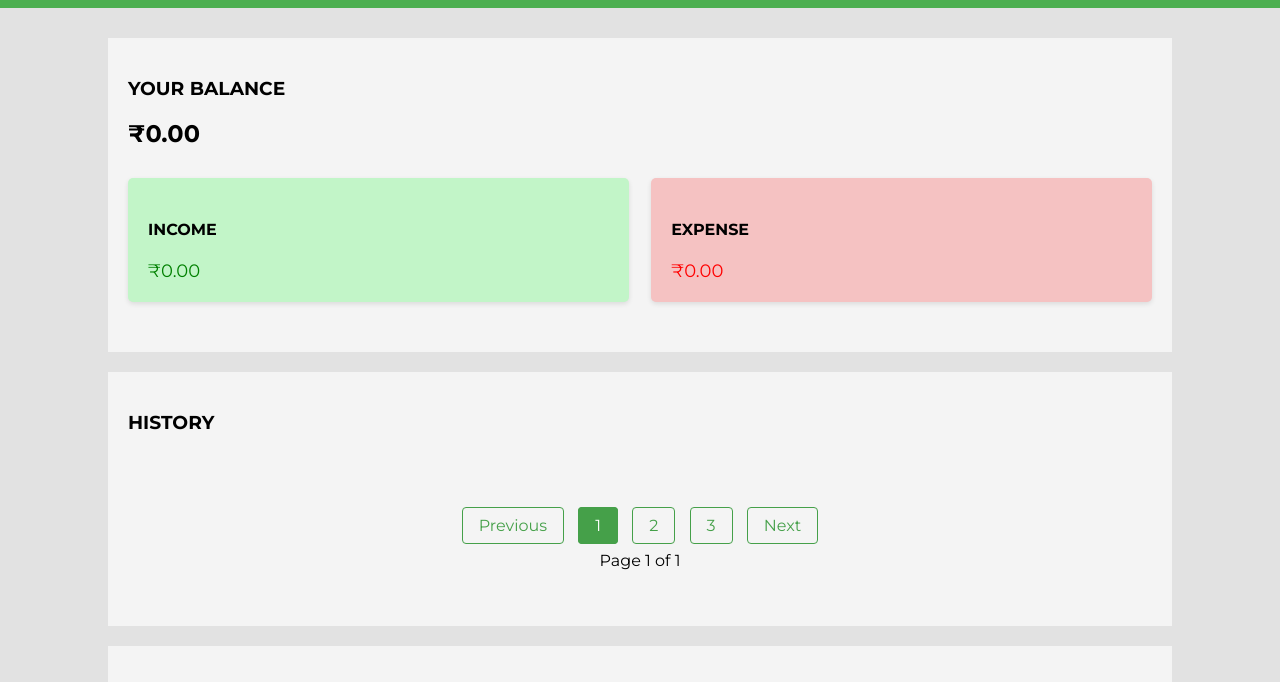
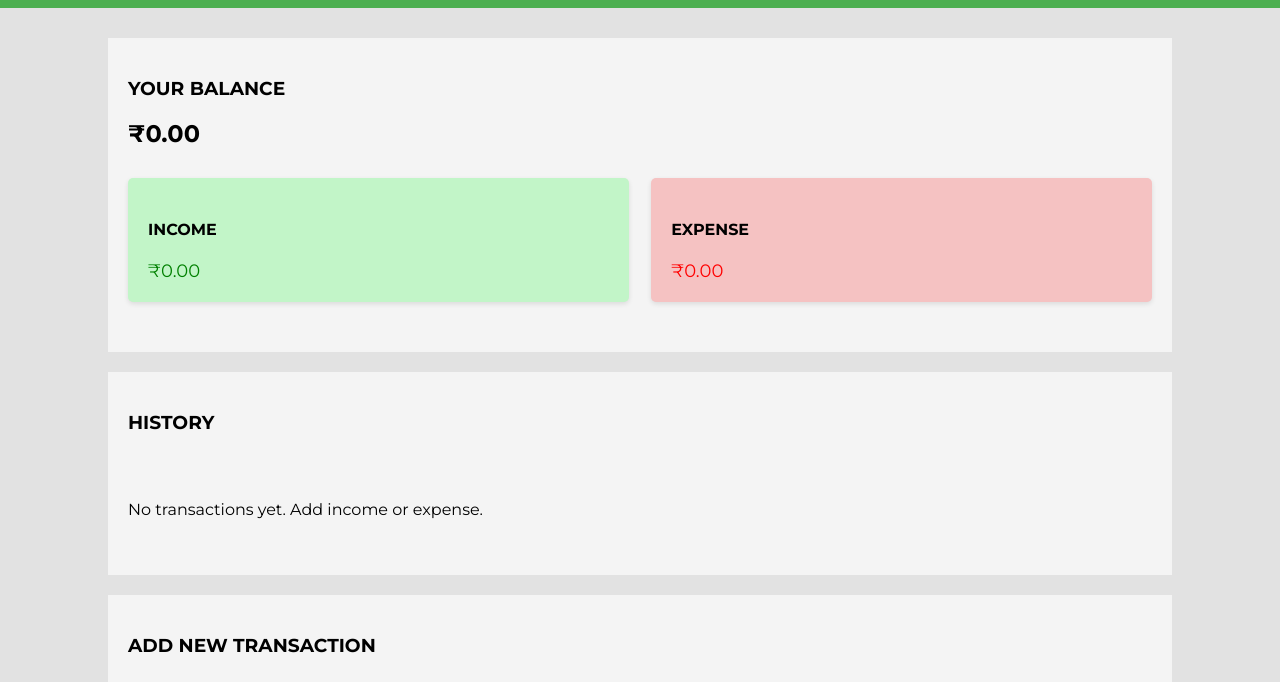
Before and after one commit to shafeeqap/Expense-Tracker, a plain HTML site: page index.html in a window 1280 px wide. Shown: the part 81-763 px from the top of the page. Drawn offline with Linux system fonts and the light colour scheme.

Commit message:
update pagination

```diff
--- a/index.html
+++ b/index.html
@@ -45,6 +45,9 @@
         <ul id="list" class="list">
           <!-- Transactions will be added here dynamically -->
         </ul>
+        <p id="empty-state">
+          No transactions yet. Add income or expense.
+        </p>
         <!-- Pagination -->
         <div class="pagination" id="pagination">
           <a href="#" id="prev">Previous</a>
--- a/script.js
+++ b/script.js
@@ -10,6 +10,7 @@ const prevButton = document.getElementById("prev");
 const nextButton = document.getElementById("next");
 const pageNumbers = document.getElementById("page-numbers");
 const pageLinks = document.querySelectorAll(".page-link");
+const emptyState = document.getElementById("empty-state");
 
 const incomeList = JSON.parse(localStorage.getItem("income")) || [];
 const expenseList = JSON.parse(localStorage.getItem("expense")) || [];
@@ -81,6 +82,21 @@ function setupPagination() {
 
   displayPage(currentPage, listItems);
   updatePagination();
+}
+
+function updateUIState() {
+  const listItems = list.children.length;
+
+  if (listItems === 0) {
+    pagination.style.display = "none";
+    emptyState.style.display = "block";
+    return;
+  }
+
+  emptyState.style.display = "none";
+
+  // show pagination only if needed
+  pagination.style.display = listItems > listPerPage ? "flex" : "none";
 }
 
 // Form submission handler
@@ -158,6 +174,7 @@ function renderTransactions() {
     list.appendChild(li);
   });
 
+  updateUIState();
   setupPagination();
 }
 
```
